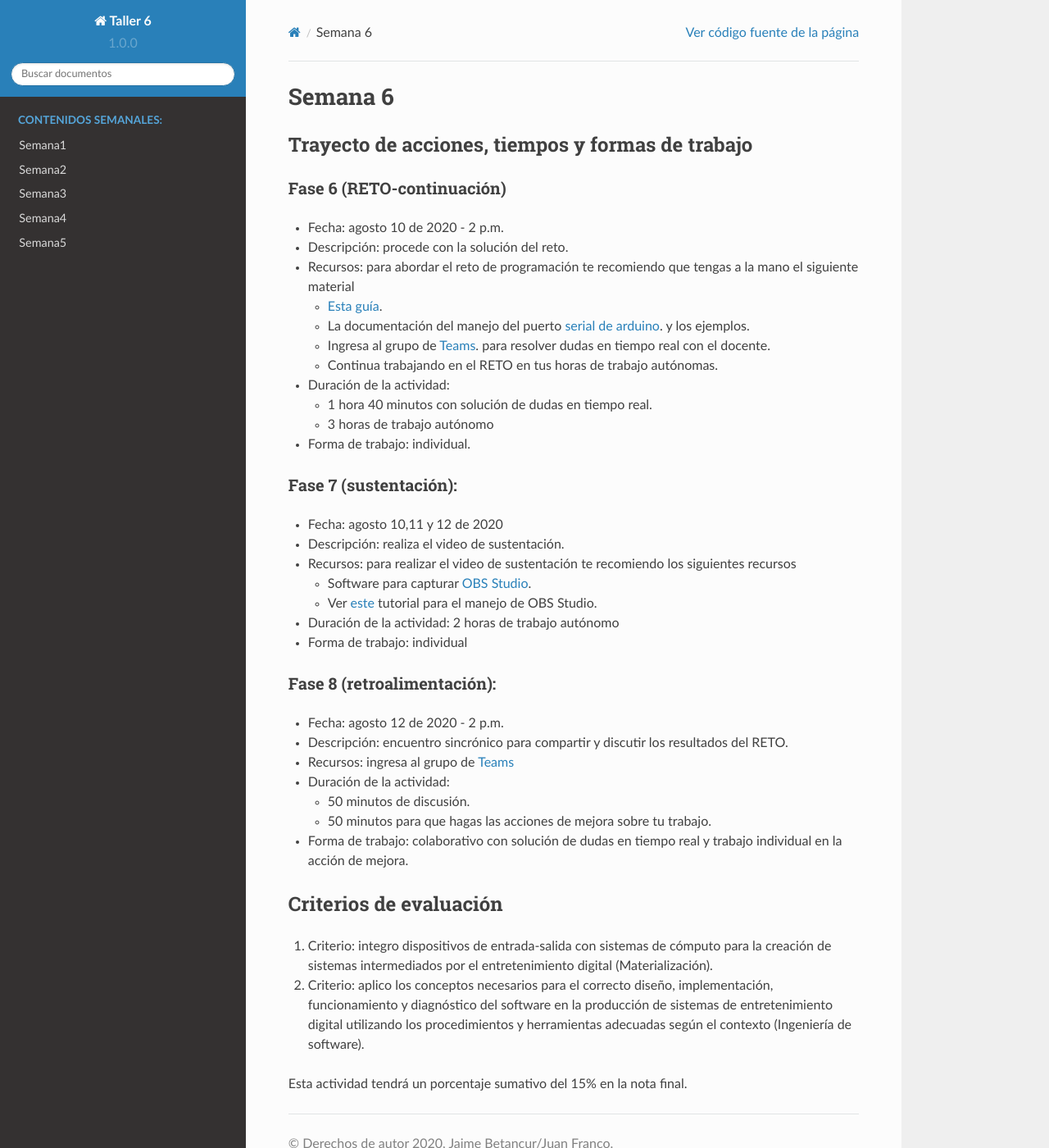
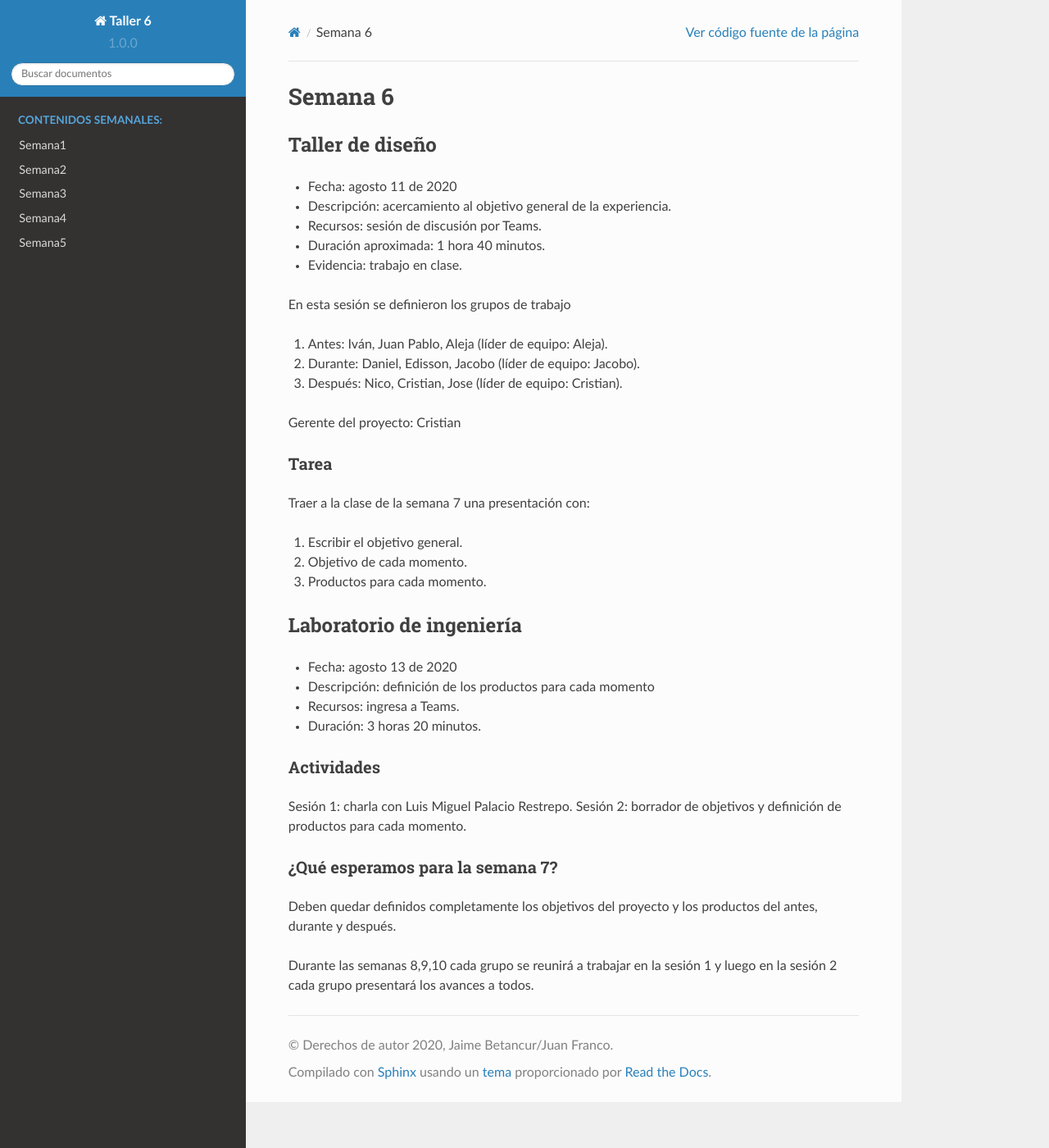
Before and after one commit to juanferfranco/taller6, a Sphinx documentation site: the page built from docs/_semana6/semana6.rst, in a window 1280 px wide and 1400 px high. Shown: the whole window at 82% size. Built offline with Sphinx 7.4.7 and the Read the Docs theme 2.0.0, drawn with Linux system fonts in a browser that asks for light colours.

Commit message:
add week 6

```diff
--- a/docs/_semana5/semana5.rst
+++ b/docs/_semana5/semana5.rst
@@ -21,7 +21,7 @@ Traer a la clase de la semana 6:
 
 Laboratorio de ingeniería
 --------------------------
-* Fecha: julio 6 de 2020
+* Fecha: agosto 6 de 2020
 * Descripción: refinamiento del pitch conceptual
 * Recursos: ingresa a Teams.
 * Duración: 3 horas 20 minutos.
--- a/docs/_semana6/semana6.rst
+++ b/docs/_semana6/semana6.rst
@@ -1,178 +1,49 @@
 Semana 6
 ===========
 
-Trayecto de acciones, tiempos y formas de trabajo
----------------------------------------------------
+Taller de diseño
+-----------------
+* Fecha: agosto 11 de 2020
+* Descripción: acercamiento al objetivo general de la experiencia.
+* Recursos: sesión de discusión por Teams.
+* Duración aproximada: 1 hora 40 minutos.
+* Evidencia: trabajo en clase.
 
-Fase 6 (RETO-continuación)
-^^^^^^^^^^^^^^^^^^^^^^^^^^^
-* Fecha: agosto 10 de 2020 - 2 p.m.
-* Descripción: procede con la solución del reto.
-* Recursos: para abordar el reto de programación te recomiendo que tengas a la mano el siguiente material
+En esta sesión se definieron los grupos de trabajo
 
-  * `Esta guía <https://docs.google.com/presentation/d/1A6phooetTEDRBksyrAd1Rloe7mCj7lRf1pDp4CRRdSk/edit?usp=sharing>`__.
-  * La documentación del manejo del puerto `serial de arduino <https://www.arduino.cc/reference/en/language/functions/communication/serial/>`__.
-    y los ejemplos.
-  * Ingresa al grupo de `Teams <https://teams.microsoft.com/l/team/19%3a919658982cb4457e85d706bad345b5dc%40thread.tacv2/conversations?groupId=16c098de-d737-4b8a-839d-8faf7400b06e&tenantId=618bab0f-20a4-4de3-a10c-e20cee96bb35>`__.
-    para resolver dudas en tiempo real con el docente.
-  * Continua trabajando en el RETO en tus horas de trabajo autónomas.
+#. Antes: Iván, Juan Pablo, Aleja (líder de equipo: Aleja).
+#. Durante: Daniel, Edisson, Jacobo (líder de equipo: Jacobo).
+#. Después: Nico, Cristian, Jose (líder de equipo: Cristian).
 
-* Duración de la actividad:
+Gerente del proyecto: Cristian
 
-  * 1 hora 40 minutos con solución de dudas en tiempo real.
-  * 3 horas de trabajo autónomo
+Tarea
+^^^^^^^
+Traer a la clase de la semana 7 una presentación con:
 
-* Forma de trabajo: individual.
+#. Escribir el objetivo general.
+#. Objetivo de cada momento.
+#. Productos para cada momento.
 
+Laboratorio de ingeniería
+--------------------------
+* Fecha: agosto 13 de 2020
+* Descripción: definición de los productos para cada momento
+* Recursos: ingresa a Teams.
+* Duración: 3 horas 20 minutos.
 
-Fase 7 (sustentación):
-^^^^^^^^^^^^^^^^^^^^^^^^^
-* Fecha: agosto 10,11 y 12 de 2020
-* Descripción: realiza el video de sustentación.
-* Recursos: para realizar el video de sustentación te recomiendo los siguientes recursos
+Actividades
+^^^^^^^^^^^^^
 
-  * Software para capturar `OBS Studio <https://obsproject.com/>`__.
-  * Ver `este <https://www.youtube.com/watch?time_continue=3&v=1tuJjI7dhw0>`__
-    tutorial para el manejo de OBS Studio.
+Sesión 1: charla con Luis Miguel Palacio Restrepo.
+Sesión 2: borrador de objetivos y definición de productos para
+cada momento.
 
-* Duración de la actividad: 2 horas de trabajo autónomo
-* Forma de trabajo: individual
+¿Qué esperamos para la semana 7?
+^^^^^^^^^^^^^^^^^^^^^^^^^^^^^^^^^
+Deben quedar definidos completamente los objetivos del proyecto
+y los productos del antes, durante y después.
 
-Fase 8 (retroalimentación):
-^^^^^^^^^^^^^^^^^^^^^^^^^^^^^
-* Fecha: agosto 12 de 2020 - 2 p.m.
-* Descripción: encuentro sincrónico para compartir y discutir los resultados del RETO.
-* Recursos: ingresa al grupo de `Teams <https://teams.microsoft.com/l/team/19%3a919658982cb4457e85d706bad345b5dc%40thread.tacv2/conversations?groupId=16c098de-d737-4b8a-839d-8faf7400b06e&tenantId=618bab0f-20a4-4de3-a10c-e20cee96bb35>`__
-* Duración de la actividad:
-
-  * 50 minutos de discusión.
-  * 50 minutos para que hagas las acciones de mejora sobre tu trabajo.
-
-* Forma de trabajo: colaborativo con solución de dudas en tiempo real y trabajo individual en la acción de mejora.
-
-Criterios de evaluación
-------------------------
-1. Criterio: integro dispositivos de entrada-salida con sistemas de cómputo para la
-   creación de sistemas intermediados por el entretenimiento digital (Materialización).
-
-2. Criterio: aplico los conceptos necesarios para el correcto diseño, implementación,
-   funcionamiento y
-   diagnóstico del software en la producción de sistemas de entretenimiento digital utilizando los procedimientos y herramientas adecuadas según el contexto (Ingeniería de software).
-
-Esta actividad tendrá un porcentaje sumativo del 15% en la nota final.
-
-..
-  Un posible modelo de la solución es este:
-
-  .. image:: ../_static/parcial2SM.jpg
-    :scale: 100%
-    :align: center
-
-  Y una posible implementación del modelo es este otro modelo en C++:
-
-  .. code-block:: cpp
-    :lineno-start: 1
-
-      void setup() {
-        Serial.begin(115200);
-      }
-
-      void taskCom() {
-        enum class state_t {WAIT_INIT, WAIT_PACKET, WAIT_ACK};
-        static state_t state = state_t::WAIT_INIT;
-        static uint8_t bufferRx[20] = {0};
-        static uint8_t dataCounter = 0;
-        static uint32_t timerOld;
-        static uint8_t bufferTx[20];
-
-        switch (state) {
-          case  state_t::WAIT_INIT:
-            if (Serial.available()) {
-              if (Serial.read() == 0x3E) {
-                Serial.write(0x4A);
-                dataCounter = 0;
-                timerOld = millis();
-                state = state_t::WAIT_PACKET;
-              }
-            }
-
-            break;
-
-          case state_t::WAIT_PACKET:
-
-            if ( (millis() - timerOld) > 1000 ) {
-              Serial.write(0x3D);
-              state = state_t::WAIT_INIT;
-            }
-            else if (Serial.available()) {
-              uint8_t dataRx = Serial.read();
-              if (dataCounter >= 20) {
-                Serial.write(0x3F);
-                dataCounter = 0;
-                timerOld = millis();
-                state = state_t::WAIT_PACKET;
-              }
-              else {
-                bufferRx[dataCounter] = dataRx;
-                dataCounter++;
-
-                // is the packet completed?
-                if (bufferRx[0] == dataCounter - 1) {
-
-                  // Check received data
-                  uint8_t calcChecksum = 0;
-                  for (uint8_t i = 1; i <= dataCounter - 1; i++) {
-                    calcChecksum = calcChecksum ^ bufferRx[i - 1];
-                  }
-                  if (calcChecksum == bufferRx[dataCounter - 1]) {
-                    bufferTx[0] = dataCounter - 3; //Length
-                    calcChecksum = bufferTx[0];
-
-                    // Calculate Tx checksum
-                    for (uint8_t i = 4; i <= dataCounter - 1; i++) {
-                      bufferTx[i - 3] = bufferRx[i - 1];
-                      calcChecksum = calcChecksum ^ bufferRx[i - 1];
-                    }
-
-                    bufferTx[dataCounter - 3] = calcChecksum;
-                    Serial.write(0x4A);
-                    Serial.write(bufferTx, dataCounter - 2);
-                    timerOld = millis();
-                    state = state_t::WAIT_ACK;
-                  }
-                  else {
-                    Serial.write(0x3F);
-                    dataCounter = 0;
-                    timerOld = millis();
-                    state = state_t::WAIT_PACKET;
-                  }
-                }
-              }
-            }
-
-            break;
-
-          case state_t::WAIT_ACK:
-            if ( (millis() - timerOld) > 1000 ) {
-              timerOld = millis();
-              Serial.write(bufferTx, dataCounter - 2);
-            } else if (Serial.available()) {
-              if (Serial.read() == 0x4A) {
-                state = state_t::WAIT_INIT;
-              }
-            }
-
-            break;
-        }
-      }
-
-
-      void loop() {
-        taskCom();
-      }
-
-  Un ejemplo de una escenario de prueba:
-
-  .. image:: ../_static/vector1.jpg
-    :scale: 100%
-    :align: center
+Durante las semanas 8,9,10 cada grupo se reunirá a trabajar
+en la sesión 1 y luego en la sesión 2 cada grupo presentará
+los avances a todos.
```
